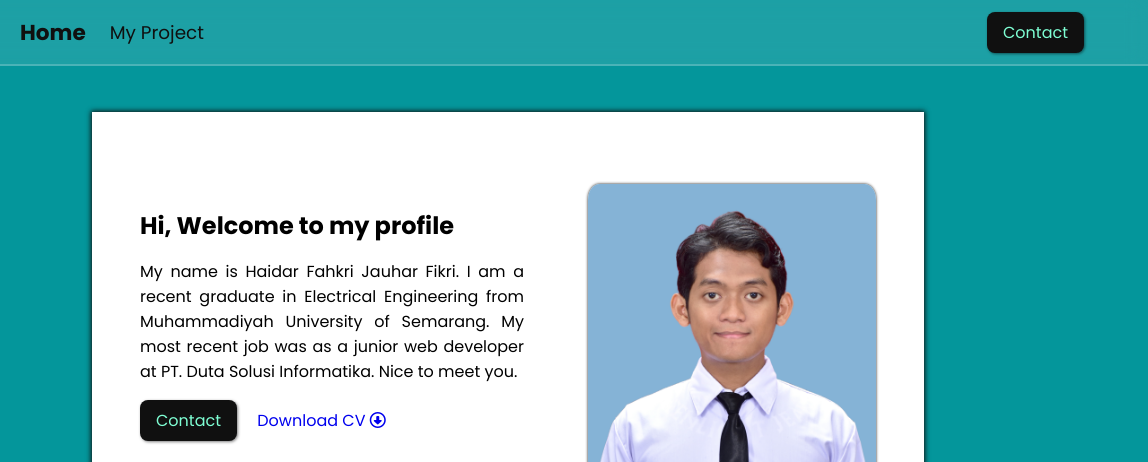
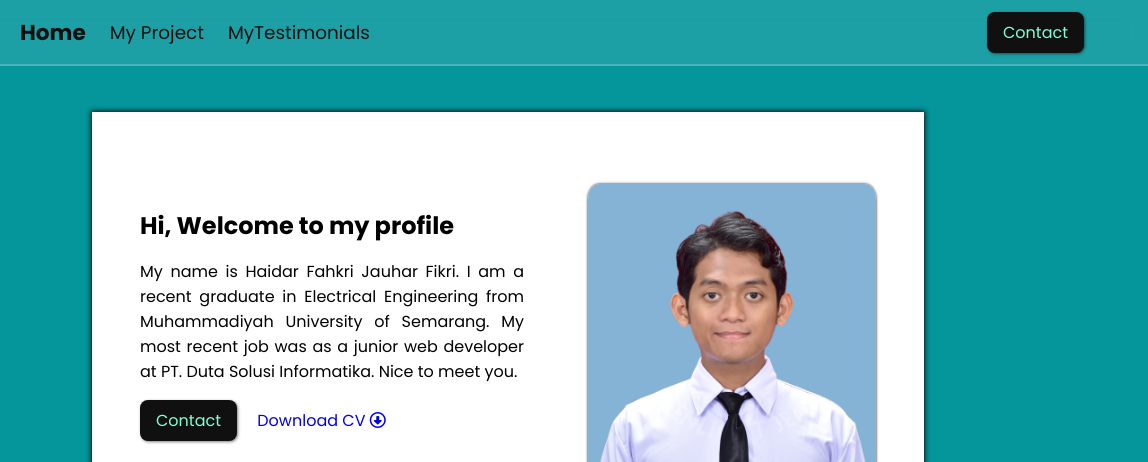
Before and after one commit to Haidar07/day1, a plain HTML site: page index.html in a window 1280 px wide. Shown: the top 462 px of the page, 132-1280 px from the left. Drawn offline with Linux system fonts and the light colour scheme.

Commit message:
menambahkan link ke testimonial pada navbar di page index/home

```diff
--- a/index.html
+++ b/index.html
@@ -21,6 +21,7 @@
           <img src="aset/logo-navbar.png" alt="Logo" />
           <a href="#" class="text1-nav">Home</a>
           <a href="myproject.html" target="_blank" class="text2-nav">My Project</a>
+          <a href="testimonial_oop.html" target="_blank" class="text2-nav">MyTestimonials</a>
         </div>
         <div class="bagian-kanan-nav">
           <a href="contact_page.html" class="tombol" target="_blank">Contact</a>
```
